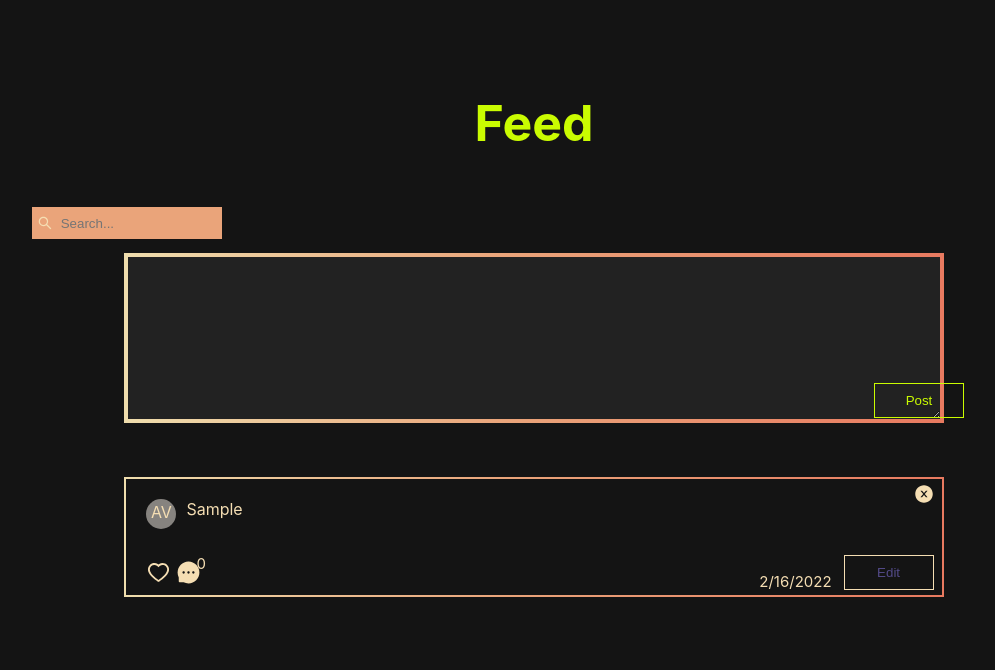
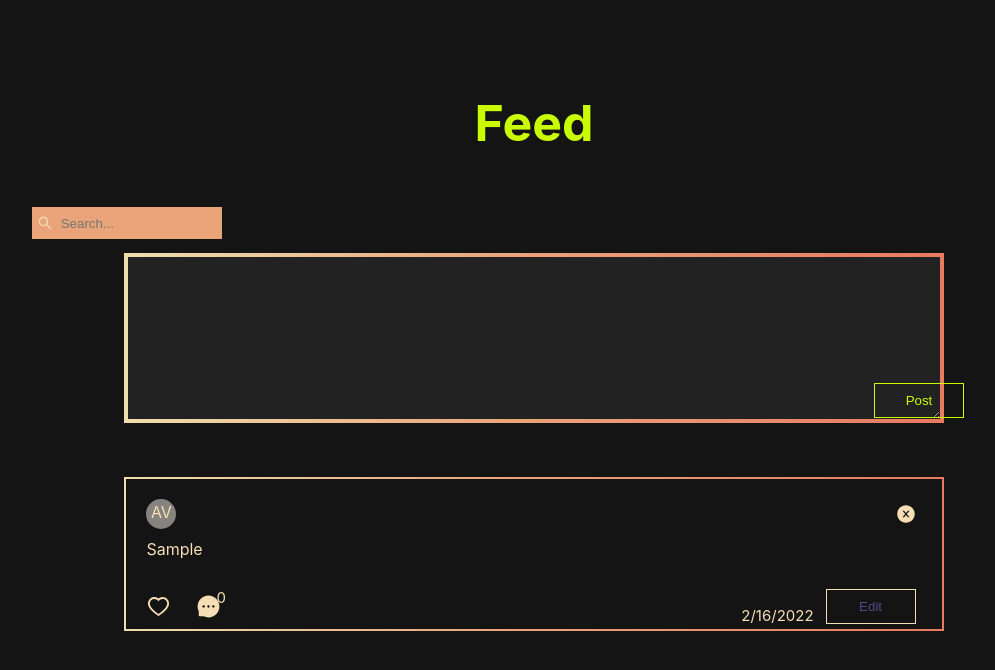
Before and after one commit to Stefanacef/CryptoWorld, a React (Create React App) app: page / in a window 1280 px wide. Both pictures are taken after typing "Sample" into the empty fields and a click on the button "Post". Shown: the part 757-1427 px from the top of the page, without its empty margins (106-1101 px from the left). Built offline with nearby package versions, Linux system fonts and the light colour scheme; no server answers.

Commit message:
fix: comments style

```diff
--- a/src/assets/styles/Comments/Comments.css
+++ b/src/assets/styles/Comments/Comments.css
@@ -3,11 +3,10 @@
   border-style: solid;
   border-image: linear-gradient(90deg, #efddad 0%, #eaa47a 46.88%, #e87a60 100%)
     1;
-  height: 200px;
-  left: 0;
-  position: absolute;
+  min-height: 200px;
+  position: relative;
   margin-bottom: 10px;
-  top: 118px;
+
   width: 100%;
 }
 .comments-textarea {
--- a/src/assets/styles/FeedPage/feed.css
+++ b/src/assets/styles/FeedPage/feed.css
@@ -1,6 +1,6 @@
 .feed {
   background-color: #141414;
-  height: 100vh;
+  min-height: 100vh;
   min-height: 100vh;
   padding: 50px 10%;
   position: relative;
--- a/src/assets/styles/Posts/Posts.css
+++ b/src/assets/styles/Posts/Posts.css
@@ -31,19 +31,28 @@
     1;
   color: wheat;
   display: flex;
+  flex-direction: column;
   min-height: 120px;
   margin: 20px 0;
-  padding: 20px;
+  padding: 20px 18px 0px 20px;
   position: relative;
   text-align: left;
   width: 80%;
+}
+.post-header {
+  margin-bottom: 70px;
+}
+.post-header,
+.post-interaction {
+  position: relative;
+  width: 100%;
 }
 .post-avatar {
   text-align: center;
   background-color: rgb(134, 131, 127);
   border-radius: 50%;
   height: 30px;
-  margin-right: 10px;
+  margin-bottom: 10px;
   padding-top: 2.5px;
   width: 30px;
 }
@@ -54,6 +63,7 @@
 }
 .post-comments {
   bottom: 10px;
+  cursor: pointer;
   left: 50px;
   font-size: 25px;
   position: absolute;
--- a/src/components/posts/Post.tsx
+++ b/src/components/posts/Post.tsx
@@ -31,22 +31,27 @@ function Post(props: IPostProps) {
 
   return (
     <div className="post">
+      <div className="post-header">
         <div className="post-avatar"> AV</div>
         {props.content.content}
+        <Delete
+          onClick={() => handelDelete(props.content.id)}
+          className="post-delete"
+        />
+      </div>
+      <div className="post-interaction">
         <EmptyHeart className="post-like" />
         <div onClick={() => setComment((previous) => !previous)}>
           <span className="post-comments-span">{commentNumber}</span>
           <Comment className="post-comments" />
         </div>
 
-      <Delete
-        onClick={() => handelDelete(props.content.id)}
-        className="post-delete"
-      />
         <span className="post-date">{date}</span>
         <div className="post-edit">
           <Button text="Edit" border="border-edit" />
         </div>
+      </div>
+
       {comment && <CommentList setCommentNumber={setCommentNumber} />}
     </div>
   );
```
Lines whose indentation alone changed are shown as unchanged.
